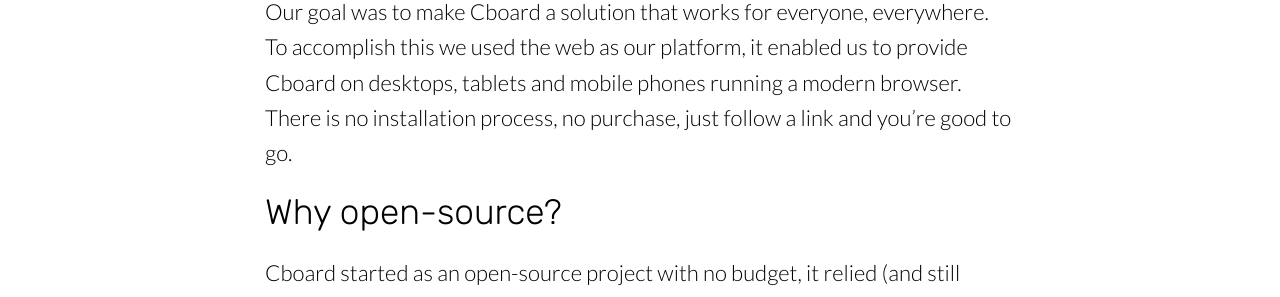
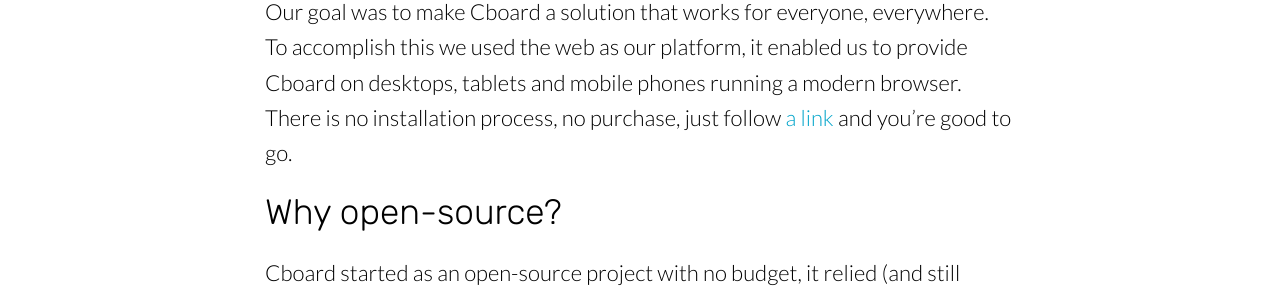
Before and after one commit to cboard-org/cboard-io, a Jekyll site: the page built from _posts/2017-12-05-open-source-communication-board.md, in a window 1280 px wide and 900 px high, scrolled down 2037 px. Shown: the part 262-559 px from the top of the window. Built offline with Jekyll 4.4.1, drawn with Linux system fonts in a browser that asks for light colours; nearby versions of some CDN libraries; part of the change alters nothing that is shown.

```diff
--- a/_posts/2017-12-05-open-source-communication-board.md
+++ b/_posts/2017-12-05-open-source-communication-board.md
@@ -21,7 +21,7 @@ Oftentimes commercial solutions can be expensive or have limited language suppor
 > According to the World Health Organization, in many low-income countries only 5-15 percent of the people who need assistive technology are able to obtain it
 
 Our goal was to make Cboard a solution that works for everyone, everywhere.
-To accomplish this we used the web as our platform, it enabled us to provide Cboard on desktops, tablets and mobile phones running a modern browser. There is no installation process, no purchase, just follow a link and you’re good to go.
+To accomplish this we used the web as our platform, it enabled us to provide Cboard on desktops, tablets and mobile phones running a modern browser. There is no installation process, no purchase, just follow [a link](https://shayc.github.io/cboard/) and you’re good to go.
 
 ## Why open-source?
 
```
